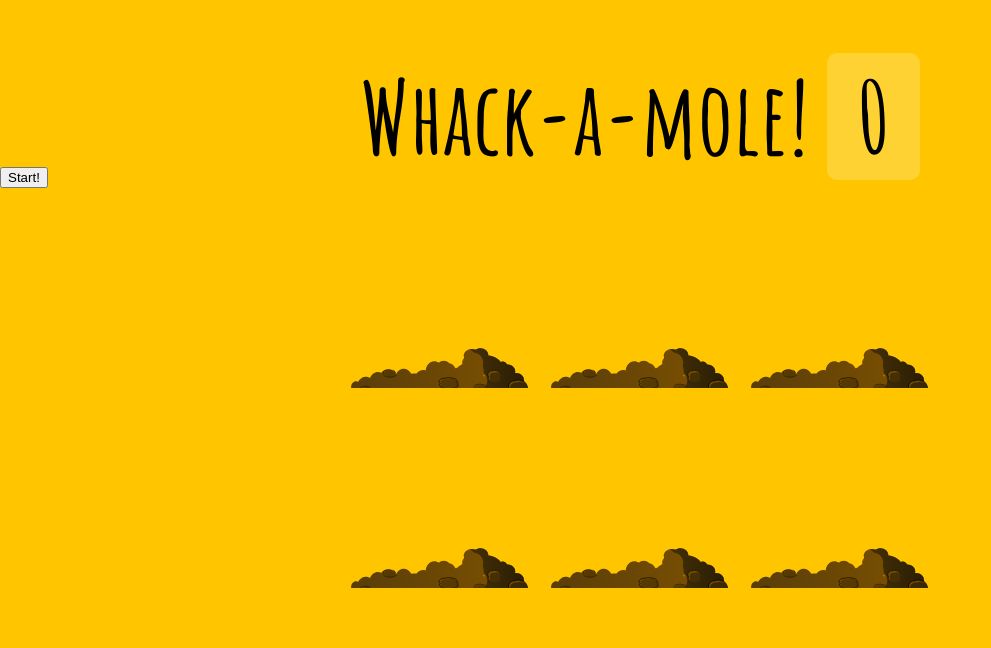
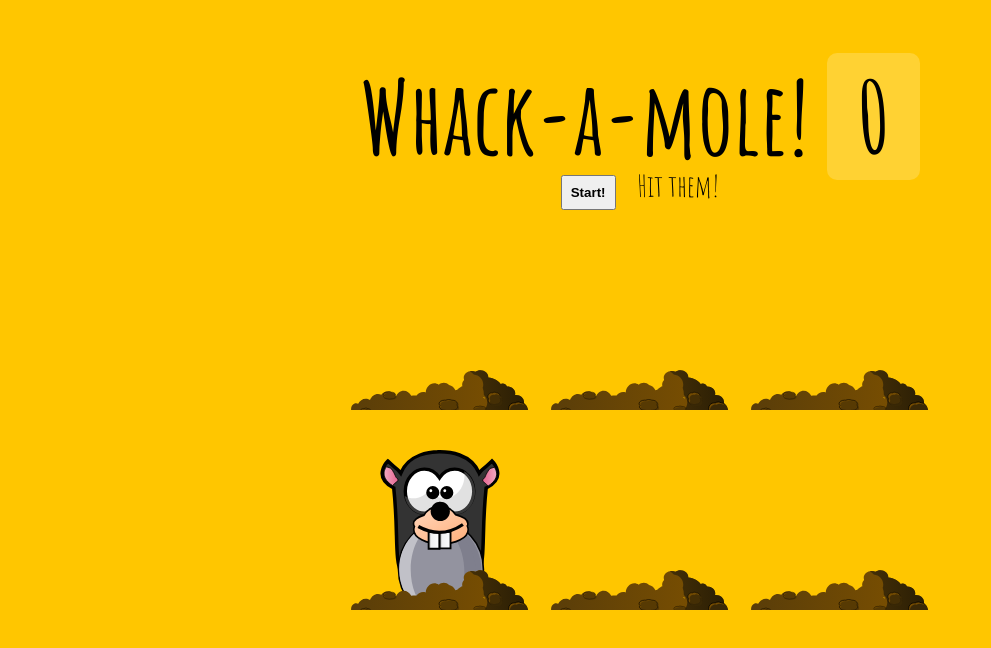
Before and after one commit to BartoszBazanski/JavaScript30, a plain HTML site: page 30 - Whack A Mole/index-START.html in a window 1280 px wide. Both pictures are taken after a click on the button "Start!". Shown: the whole page, without its empty margins (0-991 px from the left). Drawn offline with Linux system fonts and the light colour scheme.

Commit message:
Day 30: Complete Whack-a-mole game with some tweaks: removing timeouts after each hit to increase the speed of the game

```diff
--- a/30 - Whack A Mole/index-START.html
+++ b/30 - Whack A Mole/index-START.html
@@ -9,7 +9,10 @@
 <body>
 
   <h1>Whack-a-mole! <span class="score">0</span></h1>
-  <button onClick="startGame()">Start!</button>
+  <div class="text-center">
+      <button id="start-button" onClick="startGame()" class="m-lr-auto">Start!</button>
+      <span class="game-message text-center fs-30"></span>
+  </div>
 
   <div class="game">
     <div class="hole hole1">
@@ -32,11 +35,64 @@
     </div>
   </div>
 
-<script>
-  const holes = document.querySelectorAll('.hole');
-  const scoreBoard = document.querySelector('.score');
-  const moles = document.querySelectorAll('.mole');
+    <script>
+        const holes = document.querySelectorAll('.hole');
+        const scoreBoard = document.querySelector('.score');
+        const moles = document.querySelectorAll('.mole');
+        const gameMessage = document.querySelector('.game-message');
+        let lastHole;
+        let score = 0;
+        let timeUp = false;
+        let timeout;
+        let gameTimeout;
 
-</script>
+        function randomTime(min, max) {
+            return Math.round(Math.random() * (max - min) + max);
+        }
+
+        function randomHole(holes) {
+            const idx = Math.floor(Math.random() * holes.length);
+            const hole = holes[idx];
+            if(hole === lastHole) {
+                return randomHole(holes);
+            }
+            lastHole = hole;
+            return hole;
+        }
+
+        function peep() {
+            const time = randomTime(200, 1000);
+            const hole = randomHole(holes);
+            hole.classList.add('up');
+            timeout = setTimeout(() => {
+                hole.classList.remove('up');
+                if(!timeUp) peep();
+            }, time);
+        }
+
+        function startGame() {
+            score = 0;
+            scoreBoard.textContent = score;
+            gameMessage.textContent = 'Hit them!';
+            timeUp = false;
+            peep();
+            gameTimeout = setTimeout(() => {
+                timeUp = true;
+                holes.forEach(hole => hole.classList.remove('up'));
+                gameMessage.textContent = 'GAME OVER!';
+            }, 10000);
+        }
+
+        function bonk(e) {
+            if(!e.isTrusted) return;
+            score++;
+            this.parentNode.classList.remove('up');
+            clearTimeout(timeout);
+            if(!timeUp) peep();
+            scoreBoard.textContent = score;
+        }
+
+        moles.forEach(mole => mole.addEventListener('click', bonk));
+    </script>
 </body>
 </html>
--- a/30 - Whack A Mole/style.css
+++ b/30 - Whack A Mole/style.css
@@ -19,6 +19,27 @@ h1 {
   font-size: 10rem;
   line-height:1;
   margin-bottom: 0;
+}
+
+#start-button {
+    padding: 8px;
+    font-weight: bold;
+    margin-right: 20px;
+}
+
+.m-lr-auto {
+    margin: 0 auto;
+}
+
+.no-m {
+    margin: 0;
+}
+
+.text-center {
+    text-align: center;
+}
+.fs-30 {
+    font-size: 30px;
 }
 
 .score {
```
